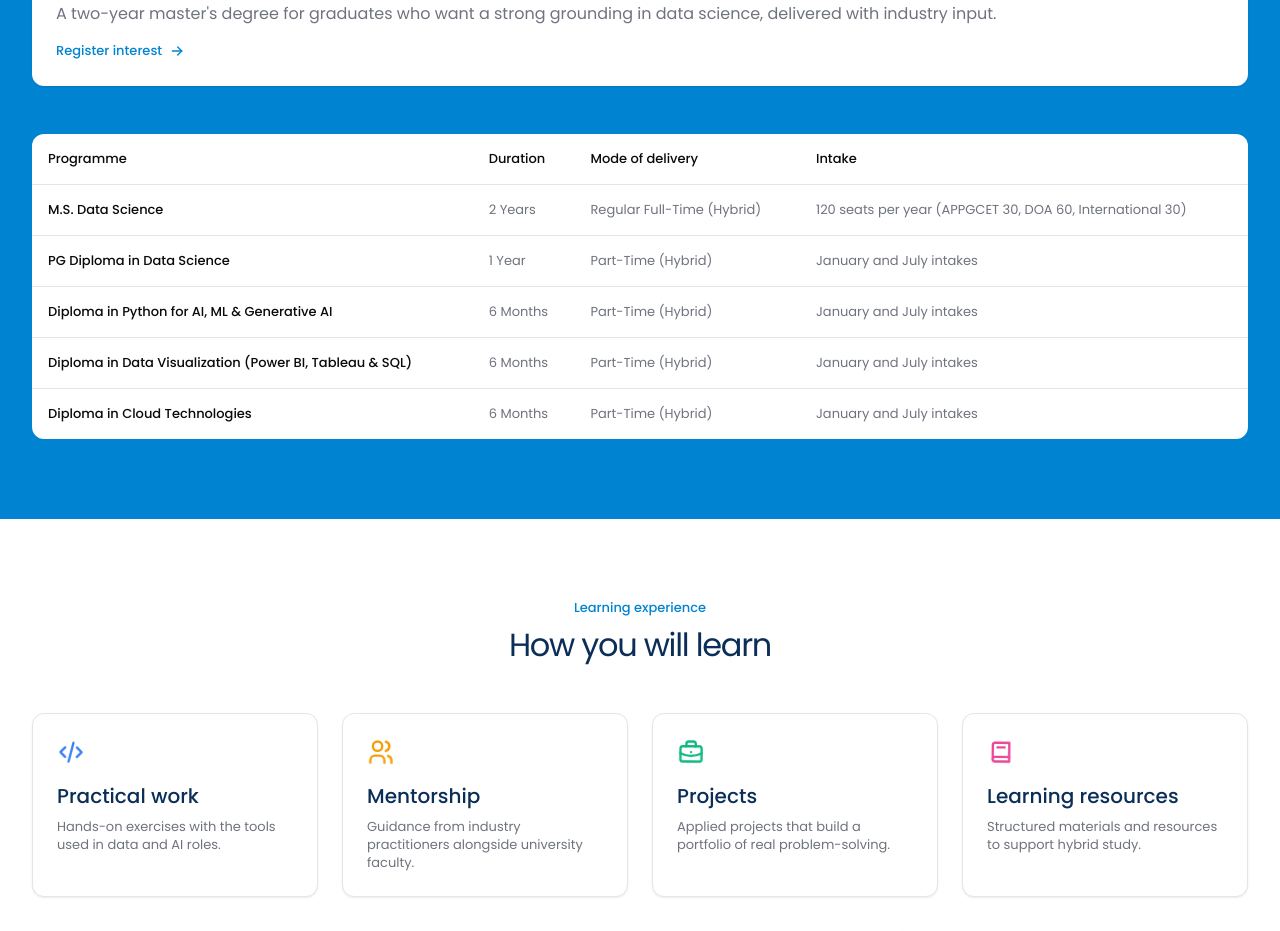
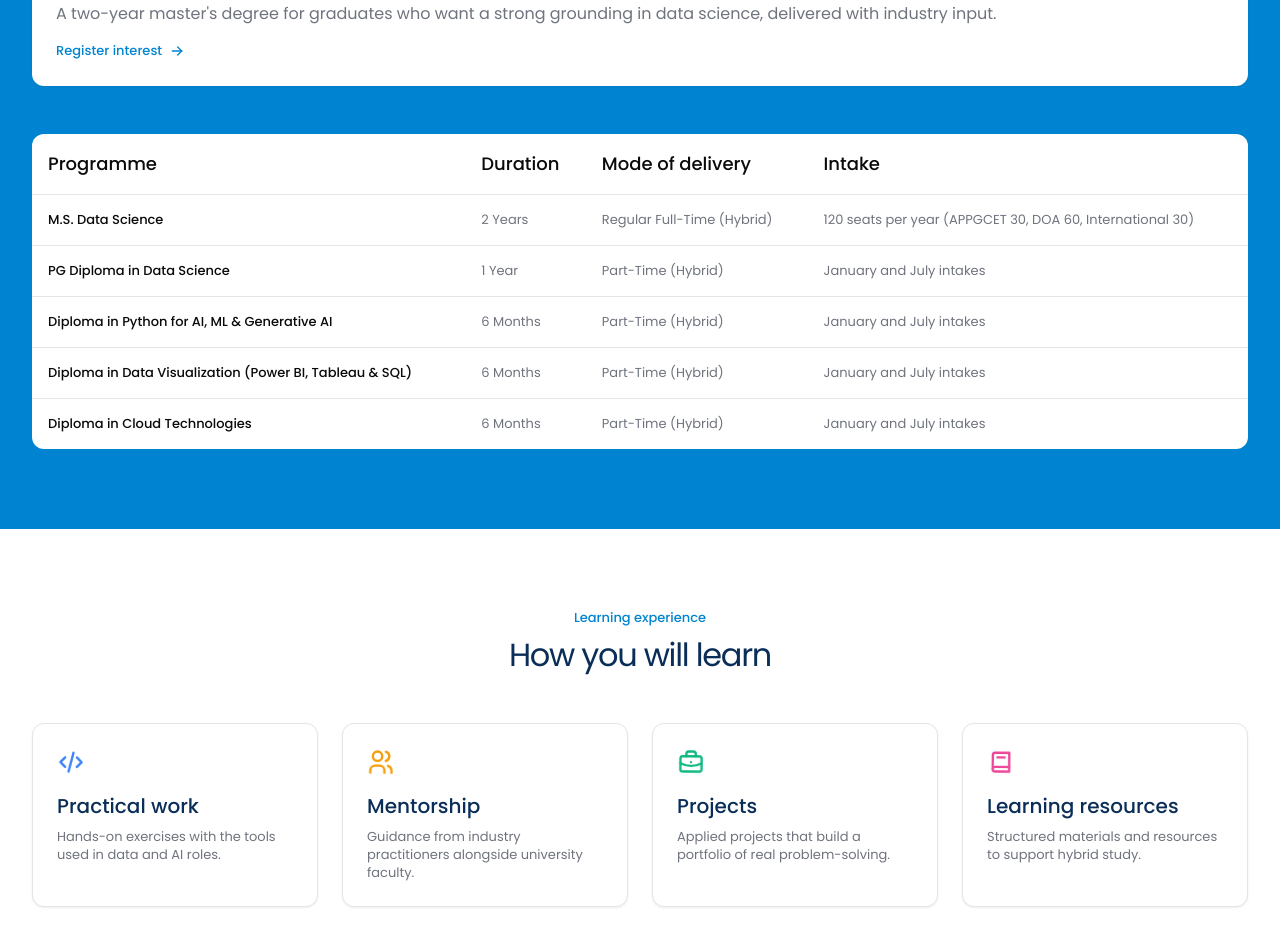
Before and after one commit to sriprasadsg/svudatascience, a React (Vite) app: page / in a window 1280 px wide. Shown: the part 1600-2531 px from the top of the page. Built offline with nearby package versions, Linux system fonts and the light colour scheme; what @lovable.dev/cloud-auth-js would draw is missing.

Commit message:
Enlarge programme table headings across screen sizes

```diff
--- a/src/pages/landing/index.tsx
+++ b/src/pages/landing/index.tsx
@@ -275,7 +275,7 @@ function Programmes() {
         <div className="mt-12 overflow-x-auto rounded-xl bg-background text-foreground">
           <table className="w-full text-left text-sm">
             <caption className="sr-only">Programme comparison</caption>
-            <thead className="border-b border-border">
+            <thead className="border-b border-border text-base leading-snug md:text-lg lg:text-xl">
               <tr>
                 <th className="p-4 font-medium">Programme</th>
                 <th className="p-4 font-medium">Duration</th>
```
